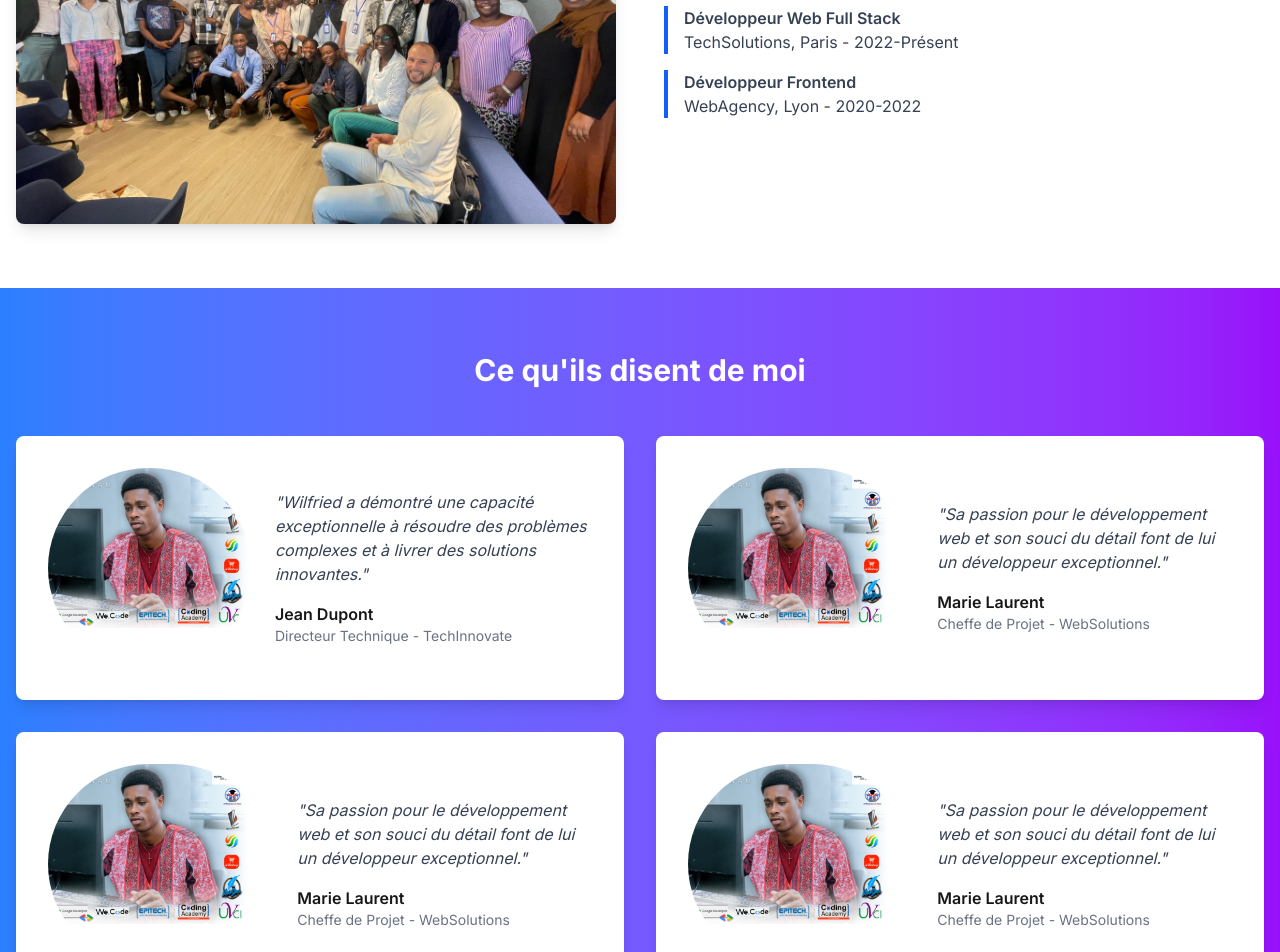
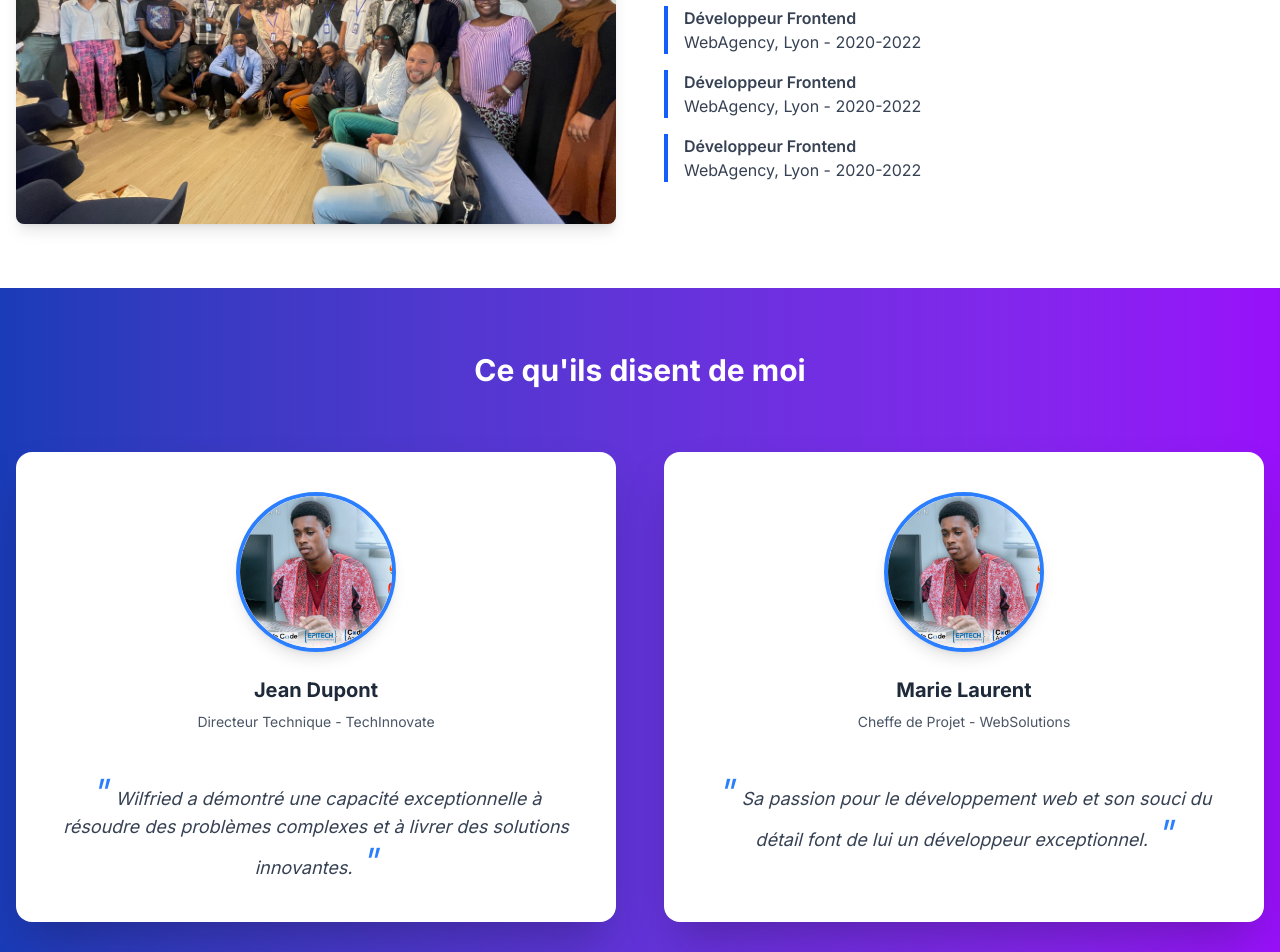
Before and after one commit to wilfriedkona/Mon-Portfolio, a Next.js app in the folder mon-portfolio/: page /about in a window 1280 px wide. Shown: the part 800-1752 px from the top of the page. Built offline with nearby package versions, Linux system fonts and the light colour scheme.

Commit message:
[ADD] a propos

```diff
--- a/mon-portfolio/src/app/about/page.tsx
+++ b/mon-portfolio/src/app/about/page.tsx
@@ -34,7 +34,7 @@
   ];
 
   return (
-    <div className="min-h-screen bg-gradient-to-br from-blue-50 via-white to-blue-100 dark:from-gray-900 dark:via-gray-800 dark:to-blue-900">
+    <div className="min-h-screen bg-gradient-to-br from-blue-50 via-white to-blue-100 dark:from-gray-900 dark:via-black dark:to-blue-900">
       {/* Section Présentation */}
       <section className="max-w-7xl mx-auto px-4 py-16 grid md:grid-cols-2 gap-12 items-center">
         <div className="order-2 md:order-1">
@@ -62,7 +62,7 @@
           </div>
         </div>
         <div className="order-1 md:order-2 flex justify-center">
-          <div className="relative w-72 h-72 md:w-96 md:h-96 rounded-full overflow-hidden shadow-2xl">
+          <div className="relative w-72 h-72 md:w-96 md:h-96 rounded-full overflow-hidden shadow-2xl shadow-white p-4 bg-gray-800 text-white rounded-full">
             <Image
               src="/images/profil1.jpeg"
               alt="Portrait professionnel de Wilfried KONAN"
@@ -75,7 +75,7 @@
       </section>
 
       {/* Section Parcours */}
-      <section className="bg-white dark:bg-gray-800 py-16">
+      <section className="bg-white dark:bg-gray-900 py-16">
         <div className="max-w-7xl mx-auto px-4 grid md:grid-cols-2 gap-12 items-center">
           <div className="relative w-full h-96 rounded-lg overflow-hidden shadow-lg">
             <Image
@@ -98,41 +98,55 @@
                 <h3 className="font-semibold">Développeur Frontend</h3>
                 <p>WebAgency, Lyon - 2020-2022</p>
               </li>
+              <li className="border-l-4 border-blue-600 pl-4">
+                <h3 className="font-semibold">Développeur Frontend</h3>
+                <p>WebAgency, Lyon - 2020-2022</p>
+              </li>
+              <li className="border-l-4 border-blue-600 pl-4">
+                <h3 className="font-semibold">Développeur Frontend</h3>
+                <p>WebAgency, Lyon - 2020-2022</p>
+              </li>
             </ul>
           </div>
         </div>
       </section>
 
       {/* Section Témoignages */}
-      <section className="py-16 bg-gradient-to-r from-blue-500 to-purple-600">
+        <section className="py-16 bg-gradient-to-r from-blue-800 to-purple-600">
         <div className="max-w-7xl mx-auto px-4">
-          <h2 className="text-3xl font-bold text-center mb-12 text-white">
+            <h2 className="text-3xl font-bold text-center mb-16 text-white">
             Ce qu'ils disent de moi
             </h2>
-          <div className="grid md:grid-cols-2 gap-8">
+            <div className="grid md:grid-cols-2 gap-12">
             {testimonials.map((testimonial, index) => (
                 <div
                 key={index}
-                className="bg-white dark:bg-gray-800 rounded-lg p-8 shadow-lg flex items-center space-x-6"
+                className="bg-white dark:bg-gray-900 rounded-2xl p-10 shadow-2xl transform transition-all duration-300 hover:scale-105"
                 >
-                <div className="w-150 h-50 rounded-full overflow-hidden">
+                <div className="flex flex-col items-center mb-6">
+                    <div className="w-40 h-40 mb-6 rounded-full border-4 border-blue-500 overflow-hidden shadow-lg">
                     <Image
                         src={testimonial.image}
                         alt={testimonial.name}
-                    width={200}
-                    height={130}
-                    className="object-cover"
+                        width={160}
+                        height={160}
+                        className="object-cover w-full h-full"
                     />
                     </div>
-                <div>
-                  <p className="italic mb-4 text-gray-700 dark:text-gray-300">
-                    "{testimonial.quote}"
+                    <div className="text-center">
+                    <h4 className="text-xl font-bold text-gray-800 dark:text-white mb-2">
+                        {testimonial.name}
+                    </h4>
+                    <p className="text-sm text-gray-600 dark:text-gray-400 mb-4">
+                        {testimonial.role} - {testimonial.company}
                     </p>
-                  <div>
-                    <h4 className="font-semibold">{testimonial.name}</h4>
-                    <p className="text-sm text-gray-500">{testimonial.role} - {testimonial.company}</p>
                     </div>
                 </div>
+                <p className="italic text-center text-gray-700 dark:text-gray-300 text-lg">
+                    <span className="text-4xl text-blue-500 mr-2">"</span>
+                    {testimonial.quote}
+                    <span className="text-4xl text-blue-500 ml-2">"</span>
+                </p>
                 </div>
             ))}
             </div>
--- a/mon-portfolio/src/components/sections/Hero.tsx
+++ b/mon-portfolio/src/components/sections/Hero.tsx
@@ -66,7 +66,7 @@
         {/* Texte et boutons - à gauche en desktop, en bas en mobile */}
         <div className="md:w-1/2 flex flex-col justify-center mt-8 md:mt-0 md:pr-8">
           <h1 className="hero-title opacity-0 text-4xl md:text-5xl lg:text-6xl font-bold mb-4 text-blue-600 transform translate-y-10 transition-all duration-700">
-            Salut, je suis <span className="block text-white">Wilfried KONAN</span>
+            Bonjour, je suis <span className="block text-white">Wilfried KONAN</span>
           </h1>
 
           <h2 className="hero-subtitle opacity-0 text-2xl md:text-3xl mb-6 text-gray-700 dark:text-gray-300 transform translate-y-10 transition-all duration-700 delay-300">
```
Lines whose indentation alone changed are shown as unchanged.
